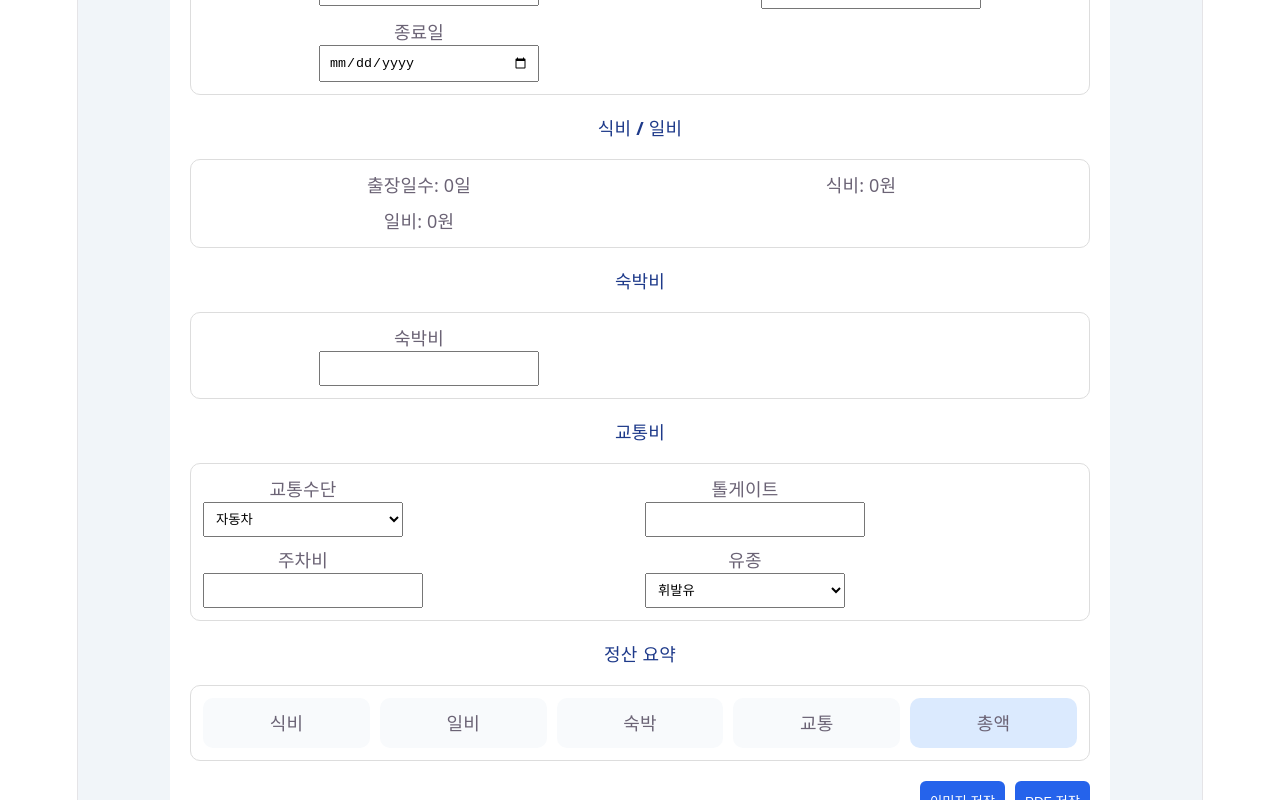
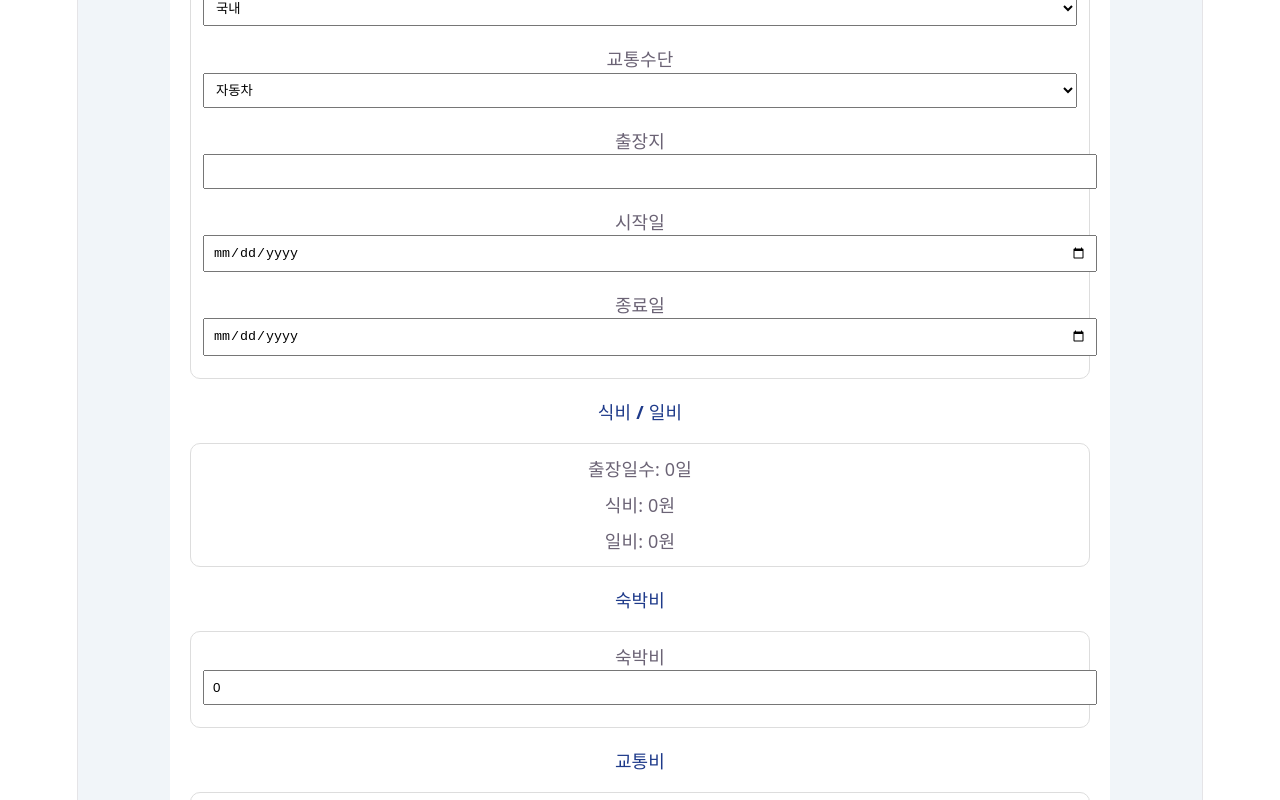
Before and after one commit to kongjuwooyh/business-trip, a React (Vite) app: page / in a window 1280 px wide. Shown: the part 340-1140 px from the top of the page. Built offline with nearby package versions, Linux system fonts and the light colour scheme.

Commit message:
restore full calculation system

```diff
--- a/src/App.jsx
+++ b/src/App.jsx
@@ -13,6 +13,7 @@ export default function App() {
     endDate: "",
     destination: "",
     type: "국내",
+    transportType: "자동차",
   });
 
   const [lodging, setLodging] = useState({
@@ -20,7 +21,6 @@ export default function App() {
   });
 
   const [transport, setTransport] = useState({
-    type: "자동차",
     toll: 0,
     parking: 0,
     fuel: "휘발유",
@@ -34,6 +34,7 @@ export default function App() {
   const mealUnit = 25000;
   const dailyUnit = 25000;
 
+  // ✔ 출장일수 계산
   const days =
     form.startDate && form.endDate
       ? Math.max(
@@ -45,25 +46,42 @@ export default function App() {
         )
       : 0;
 
+  // ✔ 식비 / 일비
   const meal = days * mealUnit;
   const daily = days * dailyUnit;
 
-  const transportTotal =
-    form.type === "해외"
-      ? Number(transport.air) + Number(transport.airParking)
-      : transport.type === "자동차"
-      ? Number(transport.toll) + Number(transport.parking)
-      : transport.type === "기차"
-      ? Number(transport.train)
-      : transport.type === "버스"
-      ? Number(transport.bus)
-      : Number(transport.etc);
+  // ✔ 교통비 계산
+  const transportTotal = (() => {
+    if (form.type === "해외") {
+      return Number(transport.air) + Number(transport.airParking);
+    }
+
+    switch (form.transportType) {
+      case "자동차":
+        return (
+          Number(transport.toll) +
+          Number(transport.parking)
+        );
+      case "기차":
+        return Number(transport.train);
+      case "버스":
+        return Number(transport.bus);
+      case "항공":
+        return Number(transport.air);
+      default:
+        return Number(transport.etc);
+    }
+  })();
 
   const total =
     meal + daily + Number(lodging.amount) + transportTotal;
 
   const saveImage = async () => {
-    const canvas = await html2canvas(pageRef.current, { scale: 2 });
+    const canvas = await html2canvas(pageRef.current, {
+      scale: 2,
+      useCORS: true,
+    });
+
     const link = document.createElement("a");
     link.download = "출장비신청서.png";
     link.href = canvas.toDataURL("image/png");
@@ -71,7 +89,11 @@ export default function App() {
   };
 
   const savePDF = async () => {
-    const canvas = await html2canvas(pageRef.current, { scale: 2 });
+    const canvas = await html2canvas(pageRef.current, {
+      scale: 2,
+      useCORS: true,
+    });
+
     const img = canvas.toDataURL("image/png");
     const pdf = new jsPDF("p", "mm", "a4");
 
@@ -93,10 +115,16 @@ export default function App() {
             <Input label="이름" />
             <Input label="소속" />
             <Select label="출장구분" options={["국내", "해외"]} />
-            <Select label="직급" options={["교수/부교수", "조교수/연구원/학생"]} />
+            <Select
+              label="교통수단"
+              options={["자동차", "기차", "버스", "항공", "기타"]}
+              onChange={(v) =>
+                setForm({ ...form, transportType: v })
+              }
+            />
             <Input label="출장지" />
-            <Input label="시작일" type="date" />
-            <Input label="종료일" type="date" />
+            <Input type="date" label="시작일" />
+            <Input type="date" label="종료일" />
           </div>
         </Section>
 
@@ -111,52 +139,116 @@ export default function App() {
 
         {/* 숙박 */}
         <Section title="숙박비">
-          <div style={grid}>
-            <Input label="숙박비" type="number" />
-          </div>
+          <Input
+            label="숙박비"
+            type="number"
+            value={lodging.amount}
+            onChange={(v) =>
+              setLodging({ ...lodging, amount: v })
+            }
+          />
         </Section>
 
         {/* 교통 */}
         <Section title="교통비">
 
-          <div style={grid2}>
-            <Select label="교통수단"
-              options={["자동차", "기차", "버스", "항공", "기타"]} />
-
           {form.type === "국내" && (
             <>
-                {transport.type === "자동차" && (
+              {form.transportType === "자동차" && (
                 <>
-                    <Input label="톨게이트" />
-                    <Input label="주차비" />
+                  <Input label="톨게이트"
+                    type="number"
+                    value={transport.toll}
+                    onChange={(v) =>
+                      setTransport({ ...transport, toll: v })
+                    } />
+
+                  <Input label="주차비"
+                    type="number"
+                    value={transport.parking}
+                    onChange={(v) =>
+                      setTransport({ ...transport, parking: v })
+                    } />
+
                   <Select label="유종"
                     options={["휘발유", "경유", "LPG", "전기차", "하이브리드"]} />
                 </>
               )}
 
-                {transport.type === "기차" && <Input label="기차비" />}
-                {transport.type === "버스" && <Input label="버스비" />}
-                {transport.type === "기타" && <Input label="기타 교통비" />}
+              {form.transportType === "기차" && (
+                <Input label="기차비"
+                  type="number"
+                  value={transport.train}
+                  onChange={(v) =>
+                    setTransport({ ...transport, train: v })
+                  } />
+              )}
+
+              {form.transportType === "버스" && (
+                <Input label="버스비"
+                  type="number"
+                  value={transport.bus}
+                  onChange={(v) =>
+                    setTransport({ ...transport, bus: v })
+                  } />
+              )}
+
+              {form.transportType === "항공" && (
+                <>
+                  <Input label="항공비"
+                    type="number"
+                    value={transport.air}
+                    onChange={(v) =>
+                      setTransport({ ...transport, air: v })
+                    } />
+
+                  <Input label="항공 주차비"
+                    type="number"
+                    value={transport.airParking}
+                    onChange={(v) =>
+                      setTransport({ ...transport, airParking: v })
+                    } />
+                </>
+              )}
+
+              {form.transportType === "기타" && (
+                <Input label="기타 교통비"
+                  type="number"
+                  value={transport.etc}
+                  onChange={(v) =>
+                    setTransport({ ...transport, etc: v })
+                  } />
+              )}
             </>
           )}
 
           {form.type === "해외" && (
             <>
-                <Input label="항공비" />
-                <Input label="항공 주차비" />
+              <Input label="항공비"
+                type="number"
+                value={transport.air}
+                onChange={(v) =>
+                  setTransport({ ...transport, air: v })
+                } />
+
+              <Input label="항공 주차비"
+                type="number"
+                value={transport.airParking}
+                onChange={(v) =>
+                  setTransport({ ...transport, airParking: v })
+                } />
             </>
           )}
-          </div>
         </Section>
 
         {/* 정산 */}
         <Section title="정산 요약">
           <div style={summary}>
-            <Card title="식비" />
-            <Card title="일비" />
-            <Card title="숙박" />
-            <Card title="교통" />
-            <Card title="총액" highlight />
+            <Card title="식비" value={meal} />
+            <Card title="일비" value={daily} />
+            <Card title="숙박" value={lodging.amount} />
+            <Card title="교통" value={transportTotal} />
+            <Card title="총액" value={total} highlight />
           </div>
         </Section>
 
@@ -184,20 +276,28 @@ function Section({ title, children }) {
   );
 }
 
-function Input({ label, type = "text" }) {
+function Input({ label, type = "text", value, onChange }) {
   return (
     <div style={field}>
       <label>{label}</label>
-      <input type={type} style={input} />
+      <input
+        type={type}
+        value={value}
+        onChange={(e) => onChange?.(e.target.value)}
+        style={input}
+      />
     </div>
   );
 }
 
-function Select({ label, options }) {
+function Select({ label, options, onChange }) {
   return (
     <div style={field}>
       <label>{label}</label>
-      <select style={input}>
+      <select
+        style={input}
+        onChange={(e) => onChange?.(e.target.value)}
+      >
         {options.map((o) => (
           <option key={o}>{o}</option>
         ))}
@@ -206,95 +306,30 @@ function Select({ label, options }) {
   );
 }
 
-function Card({ title, highlight }) {
+function Card({ title, value, highlight }) {
   return (
     <div style={{
       padding: 12,
       borderRadius: 10,
       background: highlight ? "#dbeafe" : "#f8fafc"
     }}>
-      {title}
+      <div>{title}</div>
+      <div>{Number(value).toLocaleString()}원</div>
     </div>
   );
 }
 
 /* ================= STYLE ================= */
 
-const bg = {
-  background: "#f1f5f9",
-  minHeight: "100vh",
-  padding: 20,
-};
-
-const container = {
-  maxWidth: 900,
-  margin: "0 auto",
-  background: "#fff",
-  padding: 20,
-  borderRadius: 12,
-};
-
-const header = {
-  textAlign: "center",
-  fontSize: 22,
-  fontWeight: "bold",
-  marginBottom: 20,
-};
-
+const bg = { background: "#f1f5f9", minHeight: "100vh", padding: 20 };
+const container = { maxWidth: 900, margin: "0 auto", background: "#fff", padding: 20, borderRadius: 12 };
+const header = { fontSize: 22, fontWeight: "bold", marginBottom: 20 };
 const section = { marginTop: 20 };
-
-const titleStyle = {
-  fontSize: 18,
-  fontWeight: "bold",
-  color: "#1e3a8a",
-};
-
-const box = {
-  padding: 12,
-  border: "1px solid #ddd",
-  borderRadius: 10,
-};
-
-const grid = {
-  display: "grid",
-  gridTemplateColumns: "1fr 1fr",
-  gap: 10,
-  justifyItems: "center",
-};
-
-const grid2 = {
-  display: "grid",
-  gridTemplateColumns: "1fr 1fr",
-  gap: 10,
-};
-
-const summary = {
-  display: "grid",
-  gridTemplateColumns: "repeat(5, 1fr)",
-  gap: 10,
-};
-
-const field = {
-  width: "100%",
-  maxWidth: 200,
-};
-
-const input = {
-  width: "100%",
-  padding: 8,
-};
-
-const btnWrap = {
-  display: "flex",
-  justifyContent: "flex-end",
-  gap: 10,
-  marginTop: 20,
-};
-
-const btn = {
-  padding: 10,
-  background: "#2563eb",
-  color: "#fff",
-  border: "none",
-  borderRadius: 6,
-};
+const titleStyle = { fontSize: 18, color: "#1e3a8a" };
+const box = { padding: 12, border: "1px solid #ddd", borderRadius: 10 };
+const grid = { display: "grid", gap: 10 };
+const field = { marginBottom: 10 };
+const input = { width: "100%", padding: 8 };
+const summary = { display: "grid", gridTemplateColumns: "repeat(5, 1fr)", gap: 10 };
+const btnWrap = { display: "flex", justifyContent: "flex-end", gap: 10, marginTop: 20 };
+const btn = { padding: 10, background: "#2563eb", color: "#fff", border: "none", borderRadius: 6 };
```
Lines whose indentation alone changed are shown as unchanged.
